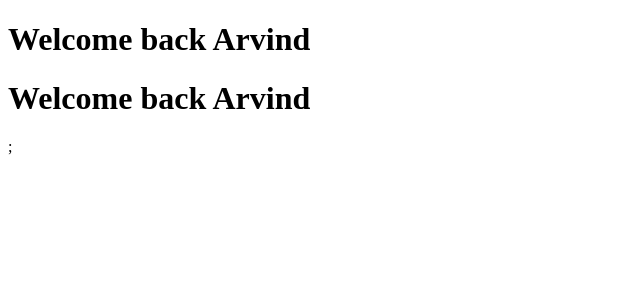
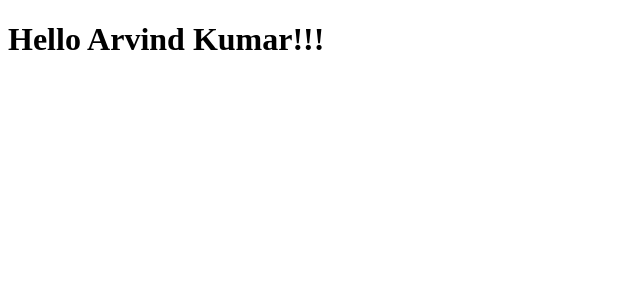
Before and after one commit to Arvindkr123/LearnReactMySide, a React (Create React App) app: page / in a window 1280 px wide. Shown: the top 300 px of the page, without its empty margins (0-640 px from the left). Built offline with nearby package versions, Linux system fonts and the light colour scheme.

Commit message:
I have added concept called functional component it basically return the component

```diff
--- a/src/App.js
+++ b/src/App.js
@@ -1,18 +1,11 @@
-import React, { Component, Fragment } from "react";
+import React from 'react'
 
-class App extends Component {
-  render() {
-    return (
-    //   <Fragment>
-    //     <h1>Welcome back Arvind</h1>
-    //     <h1>Welcome back Arvind</h1>;
-    //   </Fragment>
-      <>
-        <h1>Welcome back Arvind</h1>
-        <h1>Welcome back Arvind</h1>;
-      </>
-    );
-  }
+const App = () => {
+  return (
+    <div>
+      <h1>Hello Arvind Kumar!!!</h1>
+    </div>
+  )
 }
 
 export default App;
```
